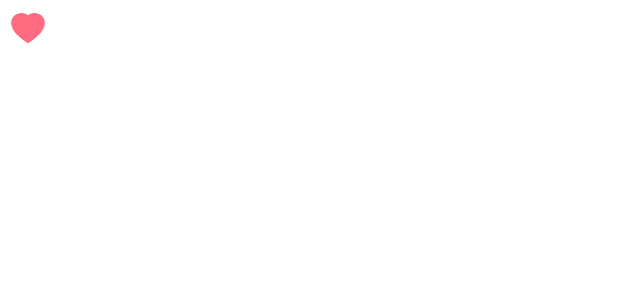
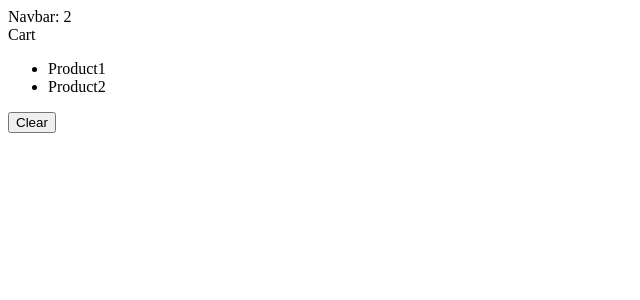
Before and after one commit to Akshay-Jhijhautia/Learning_React, a React (Vite) app: page / in a window 1280 px wide. Shown: the top 300 px of the page, without its empty margins (0-640 px from the left). Built offline with nearby package versions, Linux system fonts and the light colour scheme.

Commit message:
using state between two components

```diff
--- a/package.json
+++ b/package.json
@@ -10,6 +10,7 @@
   },
   "dependencies": {
     "bootstrap": "^5.2.3",
+    "immer": "^9.0.19",
     "react": "^18.2.0",
     "react-dom": "^18.2.0",
     "react-icons": "^4.7.1"
--- a/src/App.tsx
+++ b/src/App.tsx
@@ -5,6 +5,8 @@
 import Alert from "./components/Alert";
 import Button from "./components/Buttons";
 import Like from "./components/Like";
+import Navbar from "./components/Navbar";
+import Cart from "./components/Cart";
 
 // function App() {
 //   const items = ["New York", "San Francisco", "Tokyo", "London", "Paris"];
@@ -46,11 +48,24 @@
 //   );
 // }
 
+// function App() {
+//   return (
+//     <div>
+//       <Like onClick={() => console.log("clicked")} />
+//     </div>
+//   );
+// }
+
+// Sharing state between two components
 function App() {
+  const [cartItems, setCartItems] = useState(["Product1", "Product2"]);
+
   return (
     <div>
-      <Like onClick={() => console.log("clicked")} />
+      <Navbar cartItemsCount={cartItems.length} />
+      <Cart cartItems={cartItems} onClear={() => setCartItems([])} />
     </div>
   );
 }
+
 export default App;
--- /dev/null
+++ b/src/components/Cart.tsx
@@ -0,0 +1,22 @@
+import React from "react";
+
+interface Props {
+  cartItems: string[];
+  onClear: () => void;
+}
+
+const Cart = ({ cartItems, onClear }: Props) => {
+  return (
+    <>
+      <div>Cart</div>
+      <ul>
+        {cartItems.map((item) => (
+          <li key={item}>{item}</li>
+        ))}
+      </ul>
+      <button onClick={onClear}>Clear</button>
+    </>
+  );
+};
+
+export default Cart;
--- /dev/null
+++ b/src/components/Navbar.tsx
@@ -0,0 +1,11 @@
+import React from "react";
+
+interface Props {
+  cartItemsCount: number;
+}
+
+const Navbar = ({ cartItemsCount }: Props) => {
+  return <div>Navbar: {cartItemsCount}</div>;
+};
+
+export default Navbar;
--- a/src/main.tsx
+++ b/src/main.tsx
@@ -9,6 +9,11 @@
 So we are taking this component tree and rendering or displaying it inside and element
 with id of root, and to do that we are using react dom library*/
 
+/* Due to app component wrapped in strict mode, react renders each component twice.
+The first render is used for detecting issues with out code, and second render is used
+to update the user interface. This is only for deveopment phase, not for production
+phase.*/
+
 ReactDOM.createRoot(document.getElementById("root") as HTMLElement).render(
   <React.StrictMode>
     <App />
```
Also changed, not shown: 2 other files (tests, documents, lock files or other folders).
